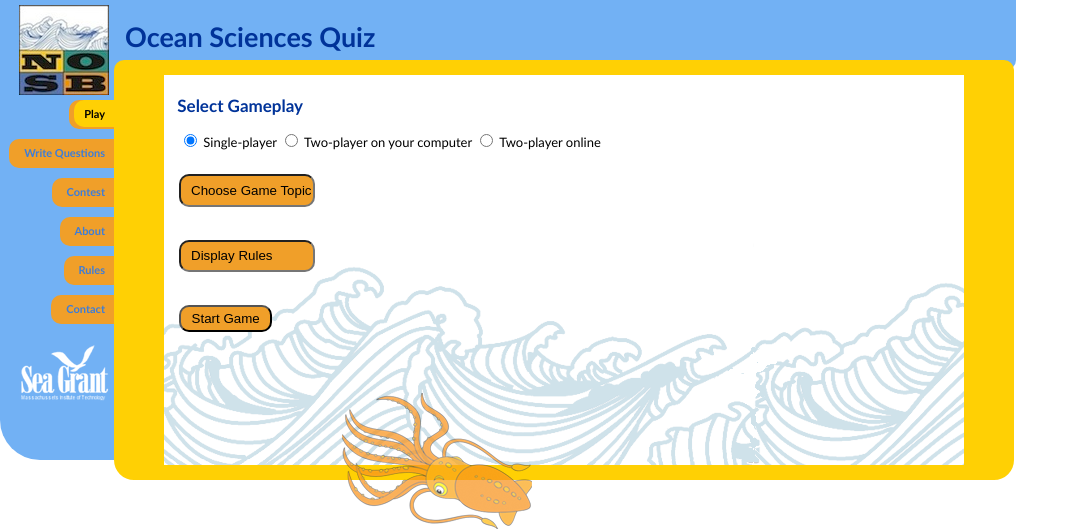
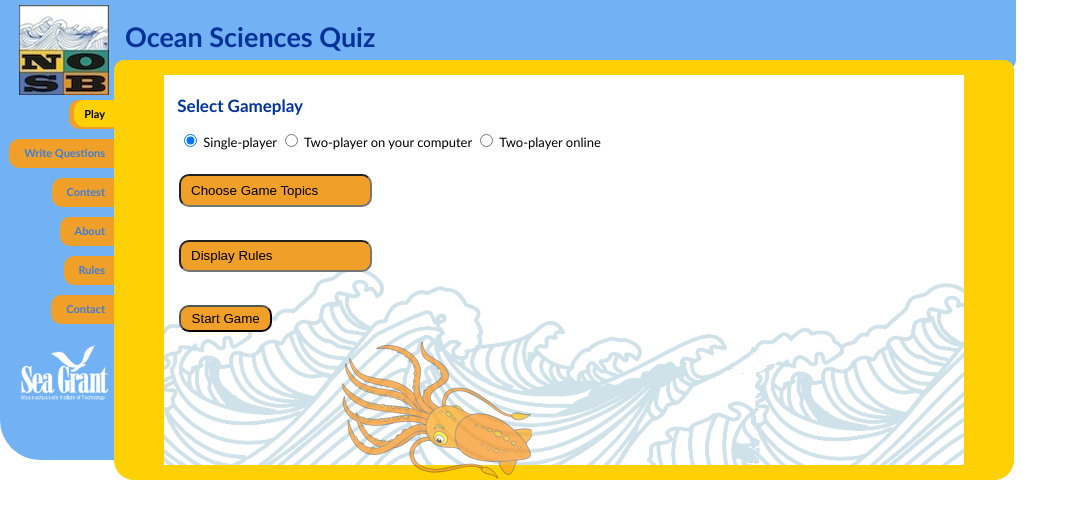
Before and after one commit to gregorybooma/mitsg-osq, a PHP site: page / in a window 1280 px wide. Shown: the top 529 px of the page, without its empty margins (0-1079 px from the left). Run offline with PHP 8.4, Linux system fonts and the light colour scheme.

Commit message:
styling for question categories picker

```diff
--- a/lamp-app/index.php
+++ b/lamp-app/index.php
@@ -77,7 +77,7 @@
         <input id="displayRules" class="button2" type="button2" value="Display Rules"/>
         <p/>
         <input id="start" class="button" type="submit" value="Start Game" />
-        <br/><br/><br/><br/>&nbsp;&nbsp;&nbsp;&nbsp;&nbsp;&nbsp;&nbsp;&nbsp;&nbsp;&nbsp;&nbsp;&nbsp;&nbsp;&nbsp;&nbsp;&nbsp;&nbsp;&nbsp;&nbsp;&nbsp;&nbsp;&nbsp;&nbsp;&nbsp;&nbsp;&nbsp;&nbsp;&nbsp;&nbsp;&nbsp;&nbsp;&nbsp;&nbsp;&nbsp;&nbsp;&nbsp;&nbsp;&nbsp;&nbsp;&nbsp;&nbsp;&nbsp;&nbsp;&nbsp;&nbsp;&nbsp;&nbsp;&nbsp;&nbsp;&nbsp;&nbsp;&nbsp;<a href="contest.html"><img src="http://seagrant.mit.edu/osm/lamp-app/pics/cutfish.png" alt="contest message"/></a>
+        <br/>&nbsp;&nbsp;&nbsp;&nbsp;&nbsp;&nbsp;&nbsp;&nbsp;&nbsp;&nbsp;&nbsp;&nbsp;&nbsp;&nbsp;&nbsp;&nbsp;&nbsp;&nbsp;&nbsp;&nbsp;&nbsp;&nbsp;&nbsp;&nbsp;&nbsp;&nbsp;&nbsp;&nbsp;&nbsp;&nbsp;&nbsp;&nbsp;&nbsp;&nbsp;&nbsp;&nbsp;&nbsp;&nbsp;&nbsp;&nbsp;&nbsp;&nbsp;&nbsp;&nbsp;&nbsp;&nbsp;&nbsp;&nbsp;&nbsp;&nbsp;&nbsp;&nbsp;<a href="contest.html"><img src="http://seagrant.mit.edu/osm/lamp-app/pics/cutfish.png" alt="contest message"/></a>
     </div>
 
     <div id="rightCol">
--- a/lamp-app/main.css
+++ b/lamp-app/main.css
@@ -244,9 +244,7 @@ span:hover{
 }
 
 #rightCol{
-	float:right;
-	width:35%; /*28*/
-	margin: 0px 155px 0px 0px;
+	margin: 0px 0px 0px 700px;
 }
 
 
@@ -313,23 +311,6 @@ span:hover{
 }
 .button2 {
 	height: 2em;
-	width: 9em;
-	margin: 0.75em;
-	cursor: hand;
-	cursor: pointer;
-	background:#f09f29;
-	-moz-border-radius-topleft: 10px;
-   	-moz-border-radius-topright: 10px;
-  	-webkit-border-top-left-radius: 10px;
-	-webkit-border-top-right-radius: 10px;
-	-moz-border-radius-bottomleft: 10px;
-   	-moz-border-radius-bottomright: 10px;
-  	-webkit-border-bottom-left-radius: 10px;
-	-webkit-border-bottom-right-radius: 10px;
-	}
-.button2 {
-	height: 2em;
-	width: 9em;
 	margin: 0.75em;
 	cursor: hand;
 	cursor: pointer;
@@ -421,12 +402,6 @@ padding:25px 300px;
    	-moz-border-radius-bottomright: 20px;
   	-webkit-border-bottom-left-radius: 20px;
 	-webkit-border-bottom-right-radius: 20px;
-}
-
-#rightCol{
-	float:right;
-	width:35%; /*28*/
-	margin: 0px 155px 0px 0px;
 }
 
 
```
